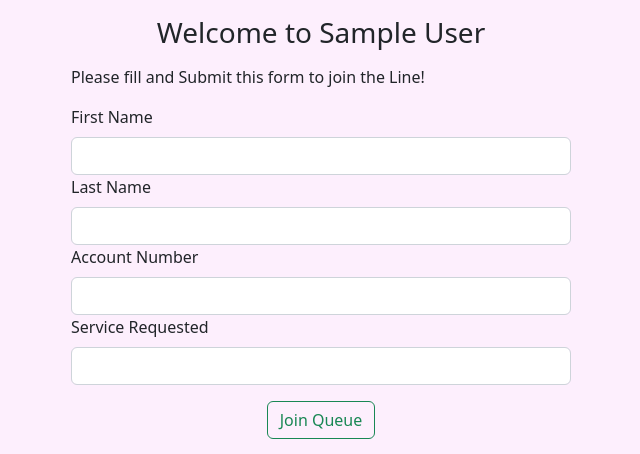
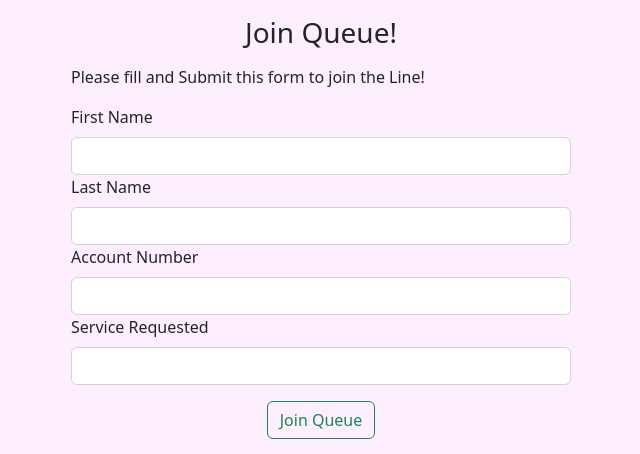
Before and after one commit to kenneth-alt/wait-ease-v1, a Flask app: page /join_queue/1 in a window 1280 px wide. Shown: the part 58-512 px from the top of the page, without its empty margins (319-959 px from the left). Run offline with Flask 3, Linux system fonts and the light colour scheme; the visitor is signed in with stand-in values (Sample User, id 1); some libraries are stand-ins or nearby versions.

Commit message:
update join_queue

```diff
--- a/templates/join_queue.html
+++ b/templates/join_queue.html
@@ -3,7 +3,7 @@
 {% block body %}
 
   <div class="form-container">
-    <h3 class="text-center my-3">Welcome to {{ business_name }}</h3>
+    <h3 class="text-center my-3">Join Queue!</h3>
 
     <p>Please fill and Submit this form to join the Line!</p>
 
```
